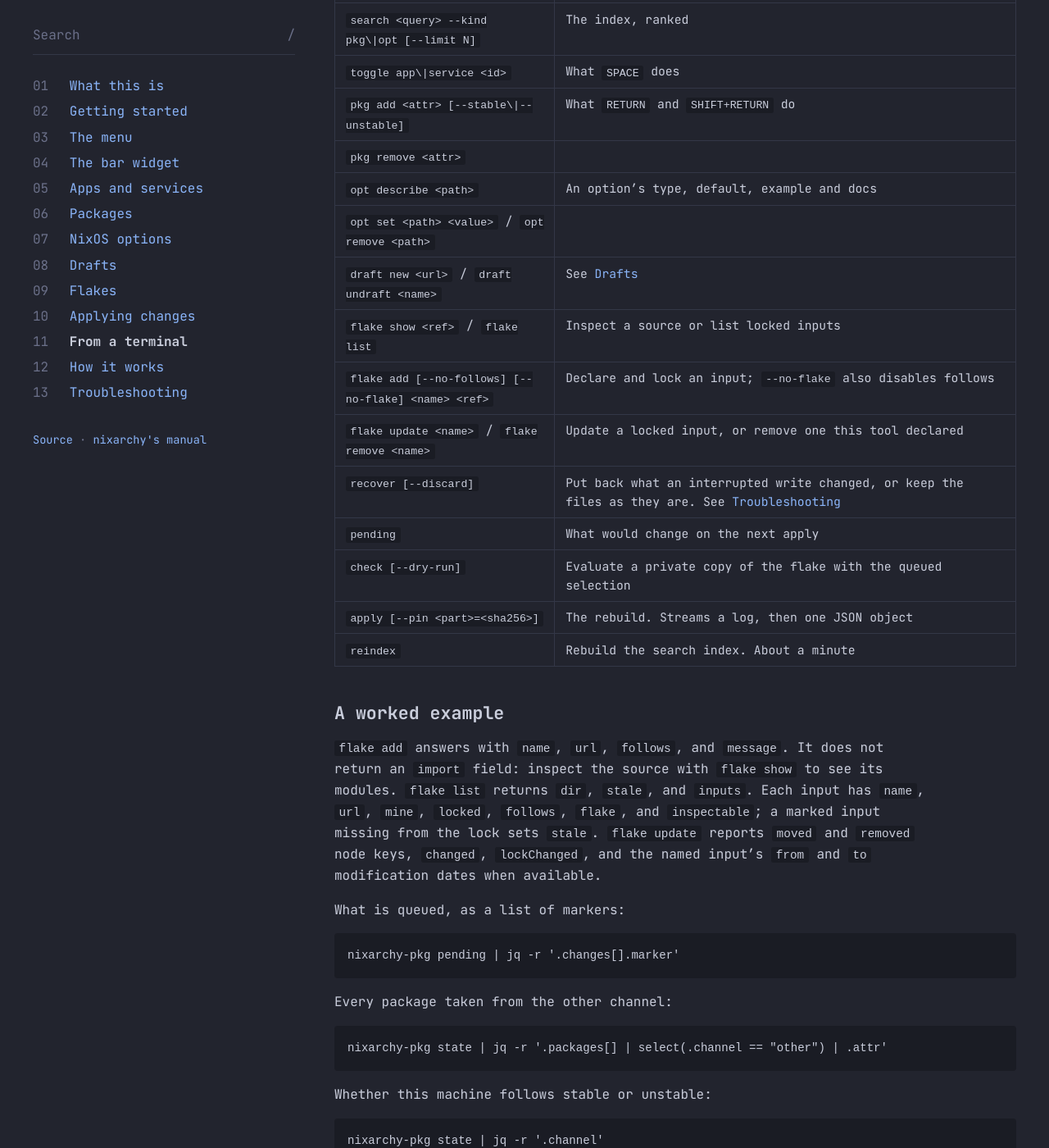
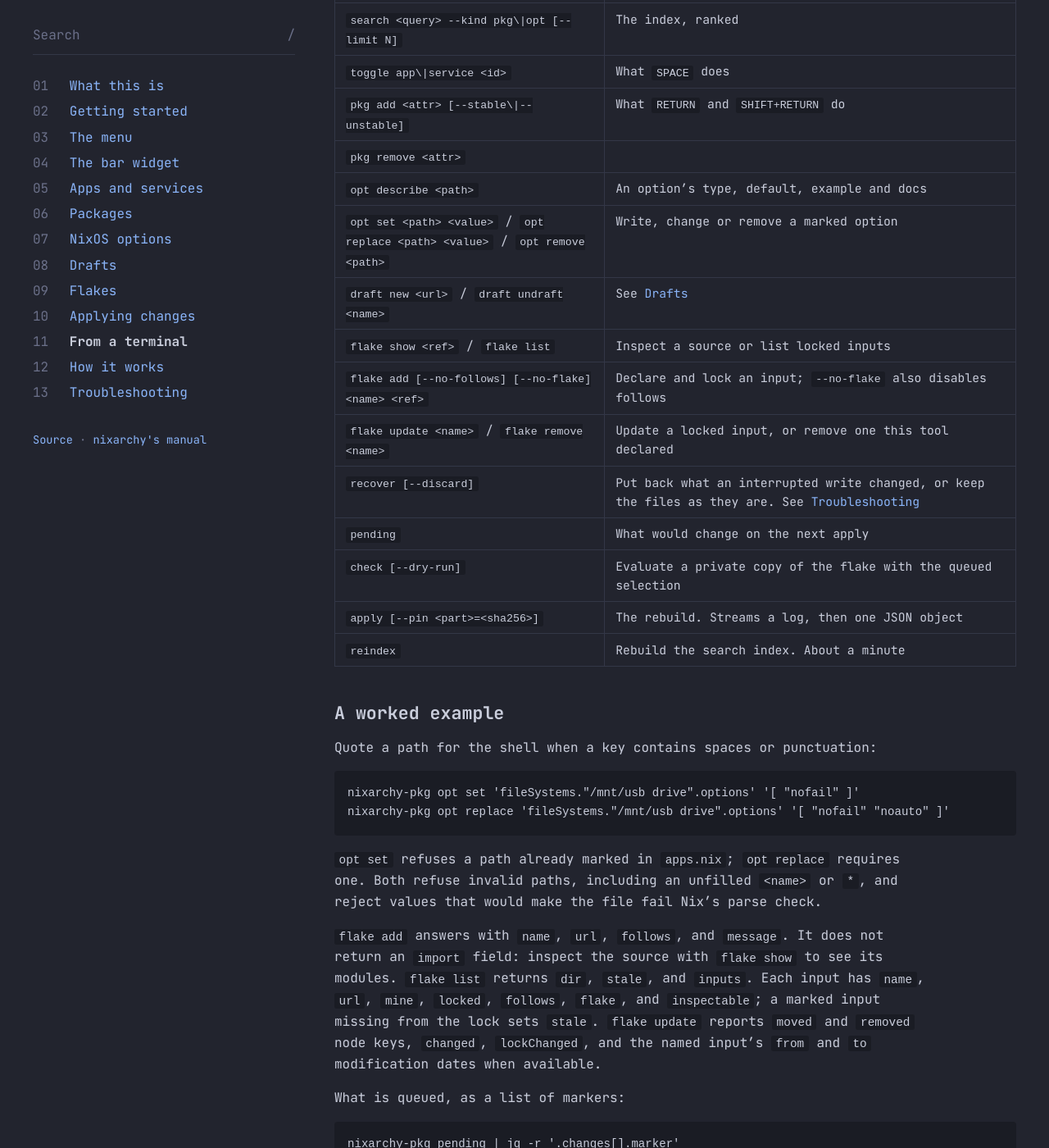
Before and after one commit to olafkfreund/nixarchy-pkg, a Jekyll site: the page built from docs/manual/from-a-terminal.md, in a window 1280 px wide and 1400 px high, scrolled down 883 px. Shown: the whole window at 82% size. Built offline with Jekyll 4.4.1, drawn with Linux system fonts in a browser that asks for light colours.

Commit message:
feat(opt): options under <name> and quoted keys (#61)
Plan PR 6, steps 10-11 and its docs (Codex, one run; verified by the workflow agent and the lead).

Co-Authored-By: Claude Opus 5.5 <noreply@anthropic.com>
Claude-Session: https://claude.ai/code/session_01WtDyDubftZDANveKdhaPiL

````diff
--- a/docs/manual/from-a-terminal.md
+++ b/docs/manual/from-a-terminal.md
@@ -26,7 +26,7 @@ declining to do something is an answer.
 | `pkg add <attr> [--stable\|--unstable]` | What `RETURN` and `SHIFT+RETURN` do |
 | `pkg remove <attr>` | |
 | `opt describe <path>` | An option's type, default, example and docs |
-| `opt set <path> <value>` / `opt remove <path>` | |
+| `opt set <path> <value>` / `opt replace <path> <value>` / `opt remove <path>` | Write, change or remove a marked option |
 | `draft new <url>` / `draft undraft <name>` | See [Drafts](drafts) |
 | `flake show <ref>` / `flake list` | Inspect a source or list locked inputs |
 | `flake add [--no-follows] [--no-flake] <name> <ref>` | Declare and lock an input; `--no-flake` also disables follows |
@@ -38,6 +38,17 @@ declining to do something is an answer.
 | `reindex` | Rebuild the search index. About a minute |
 
 ## A worked example
+
+Quote a path for the shell when a key contains spaces or punctuation:
+
+```bash
+nixarchy-pkg opt set 'fileSystems."/mnt/usb drive".options' '[ "nofail" ]'
+nixarchy-pkg opt replace 'fileSystems."/mnt/usb drive".options' '[ "nofail" "noauto" ]'
+```
+
+`opt set` refuses a path already marked in `apps.nix`; `opt replace` requires
+one. Both refuse invalid paths, including an unfilled `<name>` or `*`, and
+reject values that would make the file fail Nix's parse check.
 
 `flake add` answers with `name`, `url`, `follows`, and `message`. It does not
 return an `import` field: inspect the source with `flake show` to see its
````
Also changed, not shown: docs/manual/options.md (+7 -0 lines), 4 other files.
